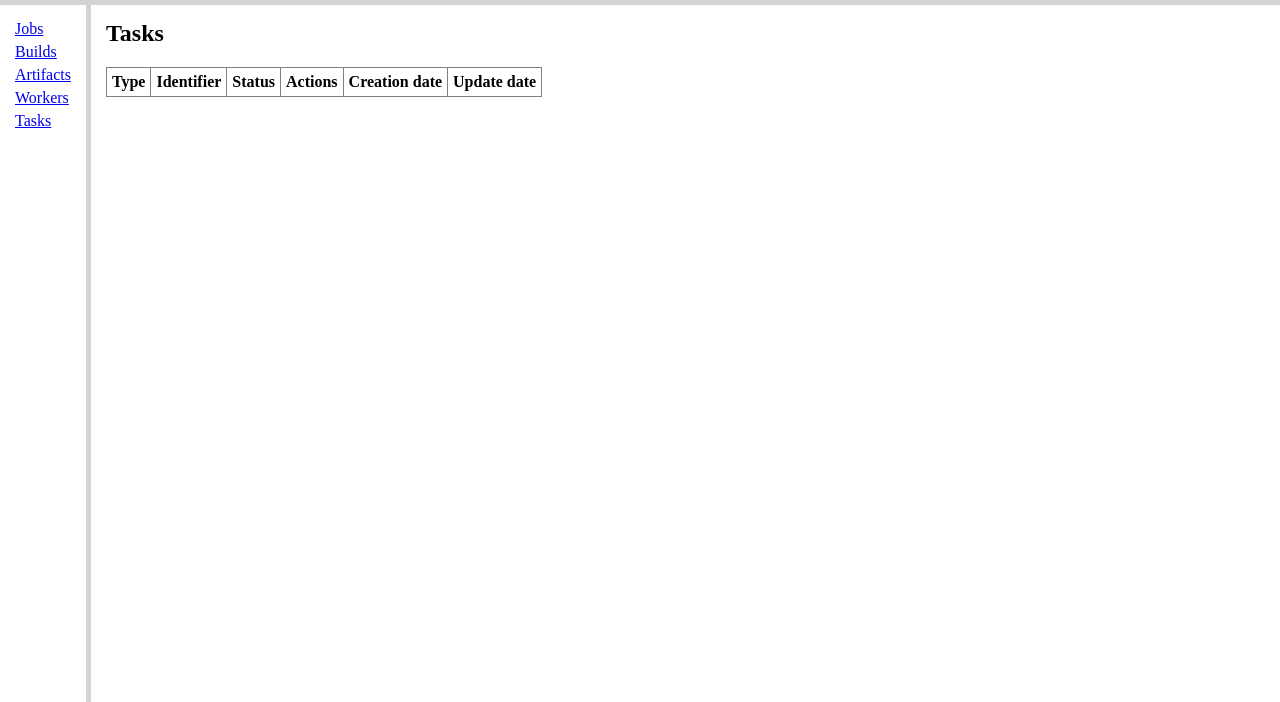
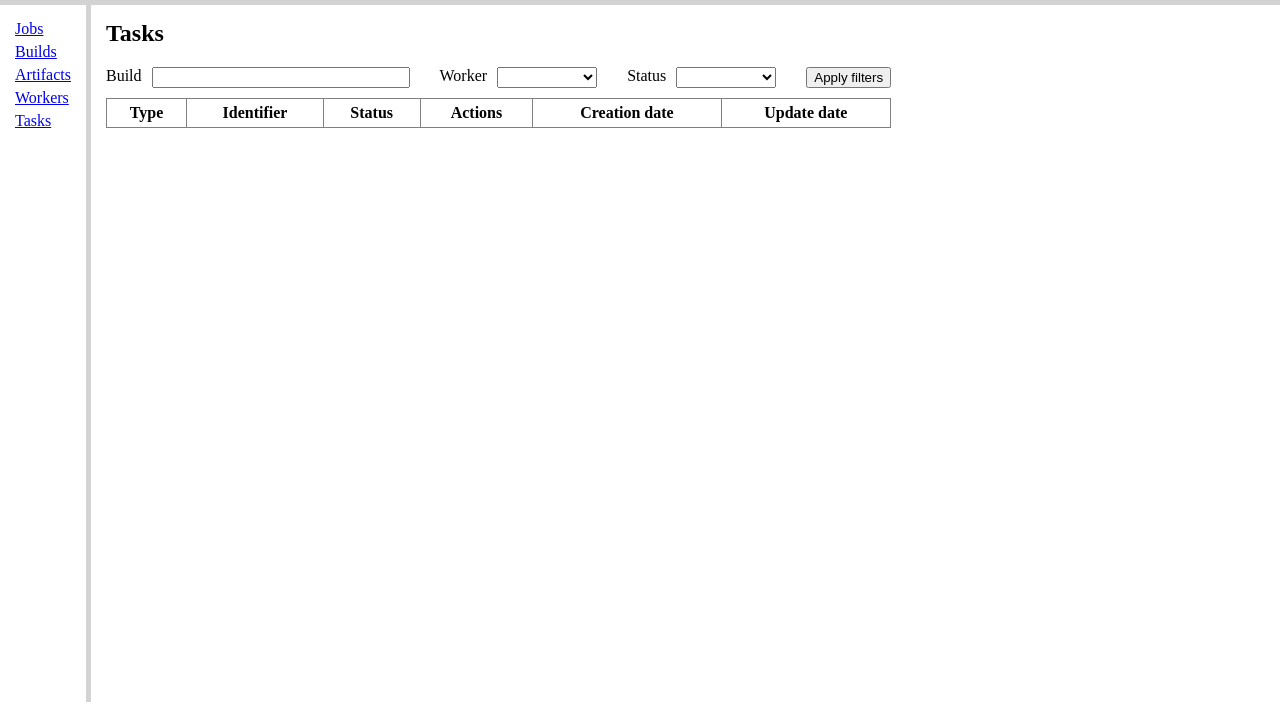
Before and after one commit to BenjaminHamon/JobOrchestra, a Python web app: template website/bhamon_build_website/templates/task/collection.html in a window 1280 px wide. Shown: the part 57-759 px from the top of the page. Run offline with Jinja, Linux system fonts and the light colour scheme; the template is opened without the code that fills it, so the values that code supplies are empty.

Commit message:
Add filters to build and task web views

```diff
--- a/website/bhamon_build_website/helpers.py
+++ b/website/bhamon_build_website/helpers.py
@@ -1,6 +1,12 @@
 import math
 
 import flask
+
+
+def none_if_empty(value):
+	if value == "":
+		return None
+	return value
 
 
 def get_pagination(item_total):
--- a/website/bhamon_build_website/static/build_service.css
+++ b/website/bhamon_build_website/static/build_service.css
@@ -54,3 +54,8 @@
 
 .status-indicator.enabled { background-color: green; }
 .status-indicator.disabled { background-color: grey; }
+
+.uuid-input
+{
+	width: 250px;
+}
--- a/website/bhamon_build_website/static/generic.css
+++ b/website/bhamon_build_website/static/generic.css
@@ -123,6 +123,7 @@
 {
 	width: 100px;
 	margin-right: 10px;
+	text-align: right;
 }
 
 form li input
@@ -133,12 +134,43 @@
 form li button
 {
 	margin-left: auto;
+	white-space: nowrap;
+}
+
+form select
+{
+	min-width: 100px;
 }
 
 .table-container
 {
 	display: flex;
 	flex-direction: column;
+}
+
+.table-container > form > ul
+{
+	display: flex;
+	flex-direction: row;
+}
+
+.table-container > form > ul > li
+{
+	display: flex;
+	flex-direction: row;
+	flex-wrap: nowrap;
+	margin: 0 30px 10px 0;
+}
+
+.table-container > form > ul > li:last-child
+{
+	margin-right: 0;
+}
+
+.table-container > form > ul > li > label
+{
+	width: auto;
+	margin-right: 10px;
 }
 
 .page-navigation
--- a/website/bhamon_build_website/templates/task/collection.html
+++ b/website/bhamon_build_website/templates/task/collection.html
@@ -6,6 +6,47 @@
 <h1>Tasks</h1>
 <section>
 	<div class="table-container">
+		<form action="{{ url_for('task_collection_index') }}" method="get">
+			<ul>
+				<li>
+					<label for="build">Build</label>
+					{% if request.args.get('build') %}
+					<input type="text" class="uuid-input" name="build" value="{{ request.args.get('build') }}"/>
+					{% else %}
+					<input type="text" class="uuid-input" name="build"/>
+					{% endif %}
+				</li>
+				<li>
+					<label for="worker">Worker</label>
+					<select name="worker">
+						<option></option>
+						{% for worker in worker_collection %}
+							{% if request.args.get('worker') == worker['identifier'] %}
+						<option selected>{{ worker['identifier'] }}</option>
+							{% else %}
+						<option>{{ worker['identifier'] }}</option>
+							{% endif %}
+						{% endfor %}
+					</select>
+				</li>
+				<li>
+					<label for="status">Status</label>
+					<select name="status">
+						<option></option>
+						{% for status in status_collection %}
+							{% if request.args.get('status') == status %}
+						<option selected>{{ status }}</option>
+							{% else %}
+						<option>{{ status }}</option>
+							{% endif %}
+						{% endfor %}
+					</select>
+				</li>
+				<li>
+					<button type="submit">Apply filters</button>
+				</li>
+			</ul>
+		</form>
 		{{ task_macros.task_table(task_collection) }}
 		{{ shared_macros.page_navigation('task_collection_index', pagination) }}
 	</div>
```
Also changed, not shown: website/bhamon_build_website/build_controller.py (+16 -5 lines), website/bhamon_build_website/task_controller.py (+16 -6 lines), website/bhamon_build_website/templates/build/collection.html (+46 -0 lines).
